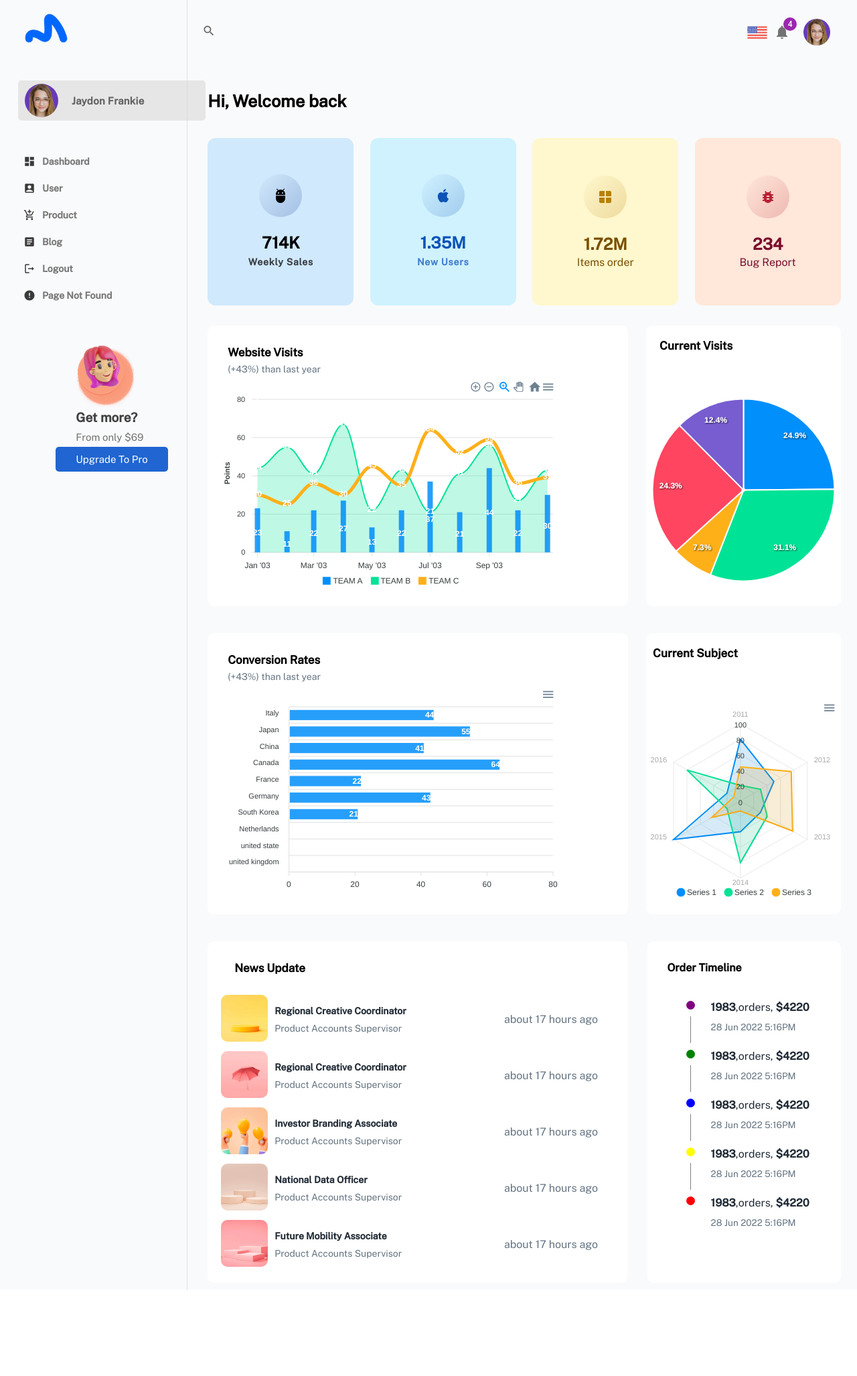
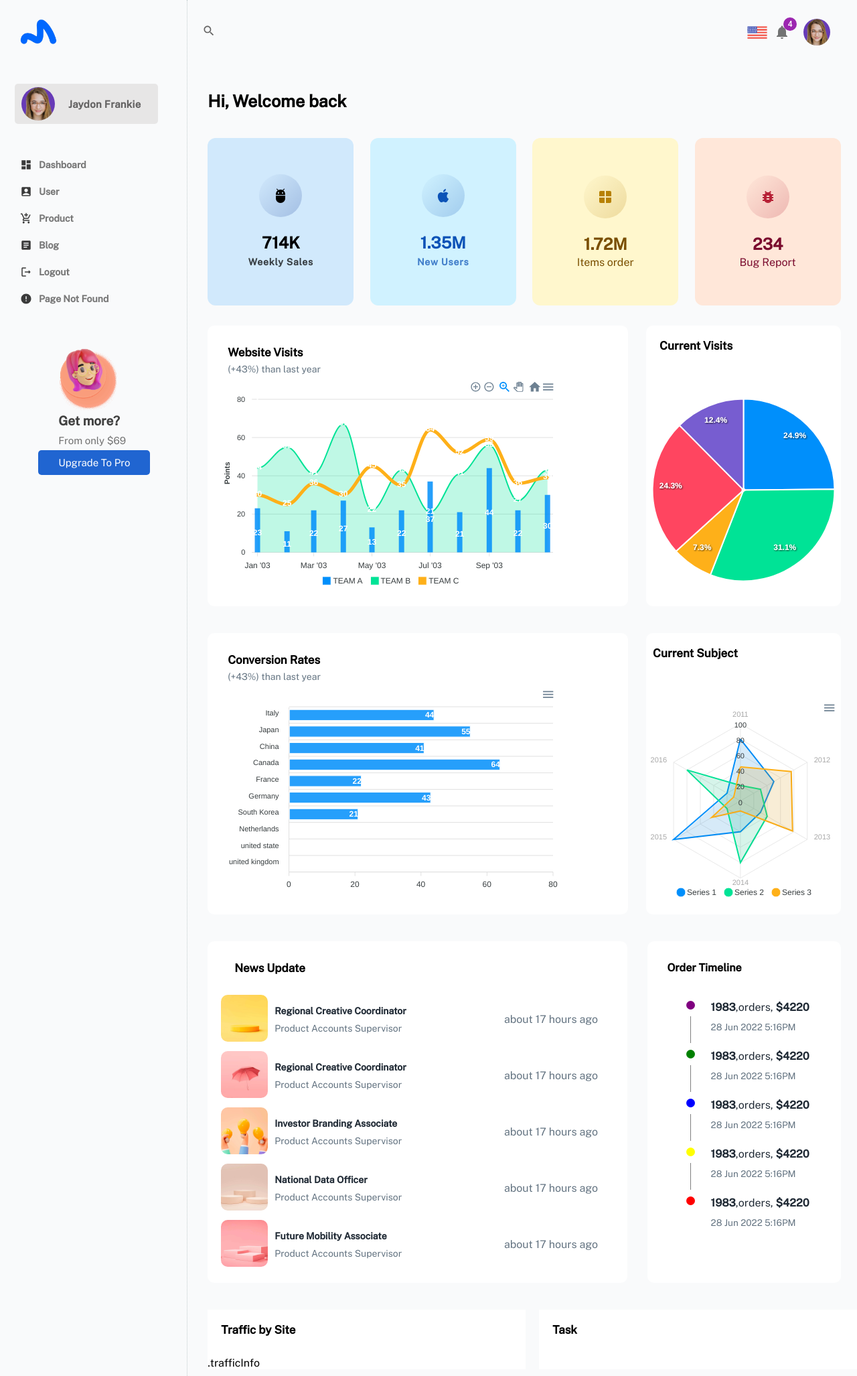
Before and after one commit to AChris-T/hospitaldashboard, a React (Create React App) app: page / in a window 1280 px wide. Shown: the whole page at 67% size. Before the commit the page ends 1925 px from the top, so only its background shows below. Built offline with nearby package versions, Linux system fonts and the light colour scheme.

Commit message:
initial commit

```diff
--- a/package.json
+++ b/package.json
@@ -5,6 +5,9 @@
   "dependencies": {
     "@emotion/react": "^11.10.6",
     "@emotion/styled": "^11.10.6",
+    "@fortawesome/fontawesome-svg-core": "^6.4.0",
+    "@fortawesome/free-solid-svg-icons": "^6.4.0",
+    "@fortawesome/react-fontawesome": "^0.2.0",
     "@mui/icons-material": "^5.11.11",
     "@mui/material": "^5.11.14",
     "@mui/styled-engine-sc": "^5.11.11",
@@ -12,6 +15,7 @@
     "@testing-library/react": "^13.4.0",
     "@testing-library/user-event": "^13.5.0",
     "apexcharts": "^3.37.2",
+    "babel-plugin-macros": "^3.1.0",
     "react": "^18.2.0",
     "react-apexcharts": "^1.4.0",
     "react-dom": "^18.2.0",
--- a/src/components/Navbar.jsx
+++ b/src/components/Navbar.jsx
@@ -18,7 +18,7 @@ const style = {
   top: '0%',
   left: '0%',
   width: 280,
-  height:700,
+  height:'100%',
   bgcolor: 'background.paper',
   border: '2px solid #ffff',
   boxShadow: 2,
--- a/src/components/sidebar.css
+++ b/src/components/sidebar.css
@@ -1,24 +1,27 @@
 .sidebar{
     position: fixed;
-    padding: 10px 27px;
-    width: auto;
-    height:100vh ;
+    padding: 10px 2px 10px;
+    width: 22%;
+    height:100% ;
     overflow-y:hidden ;
+
 }
 .sidebar::-webkit-scrollbar{
-    width: 5px;
+    width: 2px;
 }
 .sidebar::-webkit-scrollbar-thumb {
     background: grey;
     border-radius: 5px;
-
 }
 .sidebar:hover{
     overflow-y: scroll;
 }
 .barmenu{
    display: flex;
+   width: 100%;
    flex-direction: column;
+   padding: 5px 20px;
+
 }
 .barimg{
     position: relative;
@@ -38,7 +41,7 @@
     padding: 10px 20px 10px 10px;
     height: 60px;
     border-radius: 5px;
-    width: 35vh;
+    width: 90%;
     margin-bottom: 20px;
 }
 .barprofile{
@@ -72,6 +75,7 @@
     flex-direction: row;
     align-items: center;
     height: 40px;
+    width: 95%;
     padding: 2px 8px 0px;
     border-radius: 5px;
     color: rgb(58, 58, 58);
@@ -122,3 +126,12 @@
     font-size: 15px;
     border-radius: 5px;
 }
+@media screen and (max-width:1030px) {
+    .sidebar{
+        width: 275px;
+        overflow-y: scroll;
+    }
+    .barprofiles{
+       width: 100%;
+    }
+}
--- a/src/scenes/dashboard/Dashboard.jsx
+++ b/src/scenes/dashboard/Dashboard.jsx
@@ -1,5 +1,5 @@
-import React from 'react'
-import './Dashboard.css'
+import React from 'react';
+import './Dashboard.css';
 import AdbOutlinedIcon from '@mui/icons-material/AdbOutlined';
 import AppleIcon from '@mui/icons-material/Apple';
 import WindowRoundedIcon from '@mui/icons-material/WindowRounded';
@@ -14,6 +14,8 @@ import cover2 from "../../assests/cover_2.jpg";
 import cover3 from "../../assests/cover_3.jpg";
 import cover4 from "../../assests/cover_4.jpg";
 import cover5 from "../../assests/cover_5.jpg";
+
+
 
 const Dashboard = () => {
   return (
@@ -192,7 +194,7 @@ const Dashboard = () => {
                 sx={{
                  backgroundColor: 'background.paper',
                 }}
-              >
+            >
             <div className='timeline'>
                 <h4> Order Timeline </h4>
                 <div className='timelineContent'>
@@ -246,15 +248,36 @@ const Dashboard = () => {
                 <div className='orders'><strong>1983</strong>,orders, <strong>$4220</strong></div>
                 <div className="date"> <span>28 Jun 2022 5:16PM</span> </div>
                 </div>
-
                 </div>
                 </div>
+              </div>
+              </Box>
+          </div>
+          {/*-----------------------------------------Traffic Site ----------------------------------------------- */}
+          <div className='chartscont'>
+          <Box className='boxtraffic'
+            sx={{
+            backgroundColor: 'background.paper',
+            }}
+            >
+            <div className='chartdetails'>
+                <h4 style={{marginBottom:"30px",marginTop:"20px" ,marginLeft:'20px'}}>Traffic by Site</h4>
+            </div>
+              .trafficInfo
 
+            </Box>
+            {/*-----------------------------------------Task--------------------------------------*/}
+            <Box className='boxTask'
+              sx={{
+              backgroundColor: 'background.paper',
+              }}
+              >
+              <div className='chartdetails'>
+                <h4 style={{marginBottom:"30px",marginTop:"20px" ,marginLeft:'20px'}}>Task</h4>
               </div>
+              </Box>
+            </div>
 
-
-              </Box>
-      </div>
       </div>
      </div>
   )
```
Also changed, not shown: src/App.css (line endings or trailing spaces), 1 other file (tests, documents, lock files or other folders).
